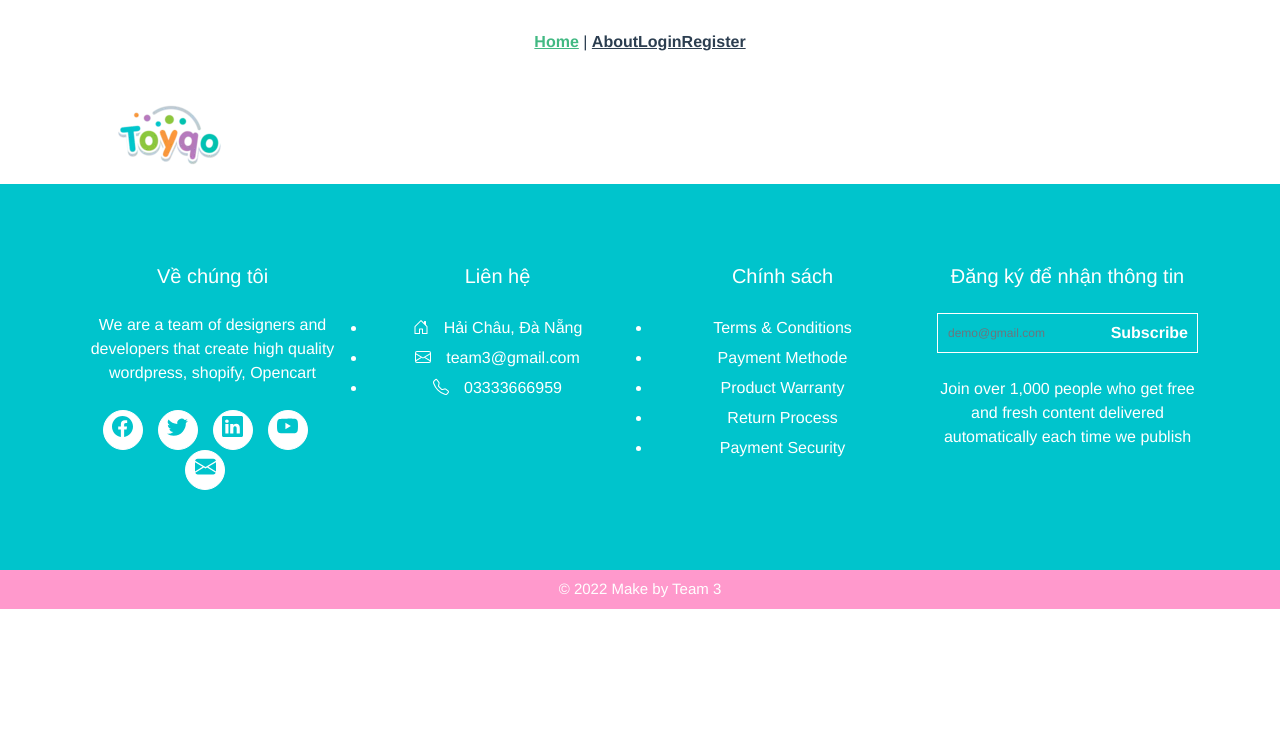
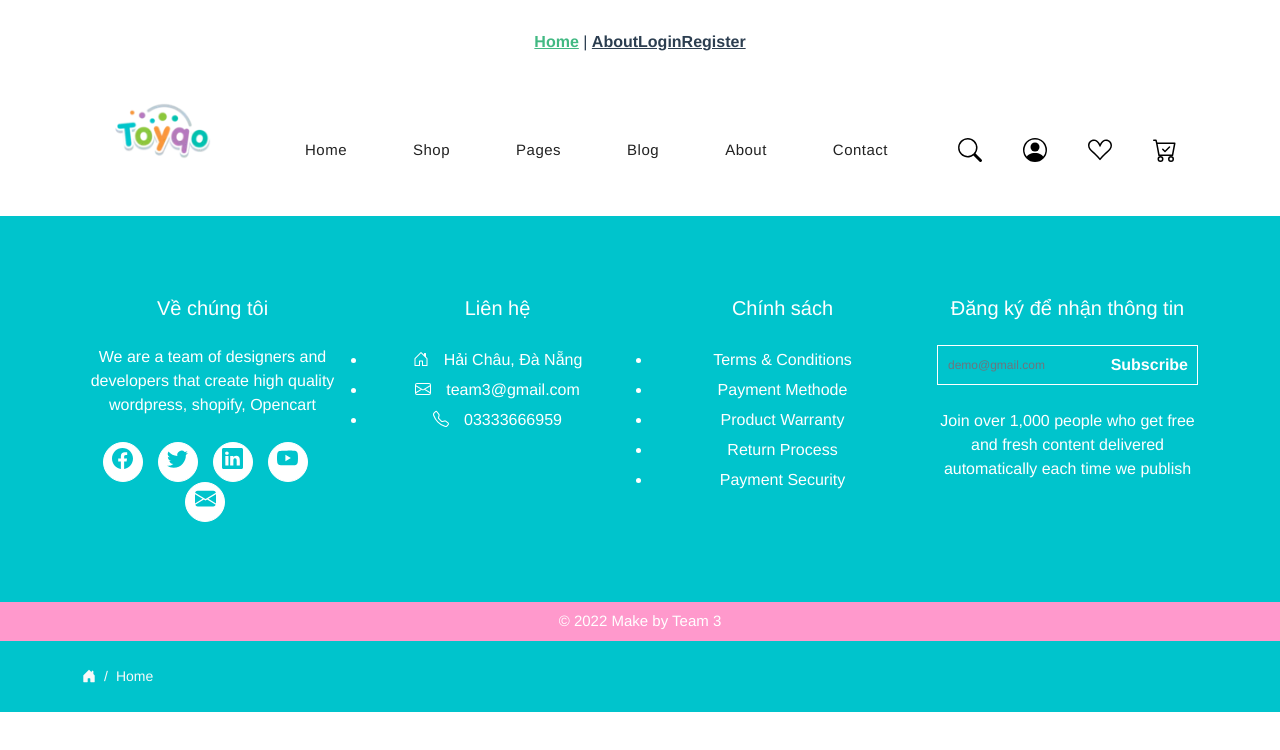
Before and after one commit to tukoi2001/toy-stores, a Vue app in the folder toy-stores/: page / in a window 1280 px wide. Shown: the top 750 px of the page. Built offline with nearby package versions, Linux system fonts and the light colour scheme.

Commit message:
header&breadcrumbs

```diff
--- a/toy-stores/src/assets/css/components/common/the-header.css
+++ b/toy-stores/src/assets/css/components/common/the-header.css
@@ -0,0 +1,91 @@
+.bg-info {
+    background-color: #fff!important;
+}
+
+.nav__img {
+    width: 100%;
+}
+
+.nav__li {
+    list-style: none;
+}
+
+.nav__link {
+    text-decoration: none;
+    padding: 10px 25px;
+    color: #000;
+    font-size: 15px;
+    line-height: 100px;
+    text-decoration: none;
+    letter-spacing: 0.5px;
+    text-transform: capitalize;
+    color: #222222;
+}
+
+.nav__icon {
+    color: #000;
+    font-size: 1.5rem;
+}
+
+.user {
+    position: relative;
+}
+
+.nav__item {
+    transition: all 0.3s ease-in-out;
+    position: absolute;
+    top: 40px;
+    left: -50px;
+    padding: 10px;
+    z-index: 99;
+    background-color: #FFFFFF;
+    border: 1px solid #ccc;
+    box-shadow: 1px 2px 5px rgba(0, 0, 0, 0.5);
+}
+
+.nav__item h3 {
+    font-size: 1.3rem;
+    margin: 0;
+    line-height: 1.25;
+}
+
+.nav__item h3 strong {
+    color: #00c4cc;
+}
+
+.nav__item ul {
+    padding: 0;
+    margin: 0;
+    width: 100px;
+    text-align: left;
+}
+
+.nav__item a {
+    text-decoration: none;
+    font-size: 1rem;
+    color: #000;
+}
+
+.nav__ul {
+    margin: 0;
+}
+
+
+/* Transition */
+
+.slide-fade-enter-active {
+    transition: all .3s ease;
+}
+
+.slide-fade-leave-active {
+    transition: all .3s cubic-bezier(1.0, 0.5, 0.8, 1.0);
+}
+
+.slide-fade-enter,
+.slide-fade-leave-to
+/* .slide-fade-leave-active below version 2.1.8 */
+
+{
+    transform: translateX(10px);
+    opacity: 0;
+}
--- /dev/null
+++ b/toy-stores/src/components/common/BreadCrumbs.vue
@@ -0,0 +1,79 @@
+<template>
+<div class="breadcrumb-box">
+      <div class="container">
+    <div class="breadcrumb-contents">
+      <nav aria-label="breadcrumb">
+        <ol class="breadcrumb">
+          <li class="breadcrumb-item">
+            <router-link to="/">
+              <b-icon
+                icon="house-door-fill"
+                aria-hidden="true"
+              ></b-icon
+            ></router-link>
+          </li>
+          <li class="breadcrumb-item active">{{ title }}</li>
+        </ol>
+      </nav>
+    </div>
+  </div>
+</div>
+</template>
+
+<script>
+export default {
+  name: "BreadCrumbs",
+  props: {
+    title: {
+      type: String,
+      default: "",
+    },
+  },
+};
+</script>
+
+<style scoped>
+ .breadcrumb-box{
+     padding: 5px 0;
+    background-color: #00c4cc;
+ }
+.breadcrumb-content ul li::before {
+    position: absolute;
+    width: 13px;
+    height: 1px;
+    background-color: #ffffff;
+    content: "";
+    right: -18px;
+    top: 13px;
+    z-index: 1;
+    -webkit-transform: rotate(106deg);
+    -ms-transform: rotate(106deg);
+    transform: rotate(106deg);
+}
+.breadcrumb {
+    background: transparent;
+    -webkit-box-pack: start;
+    -ms-flex-pack: start;
+    justify-content: start;
+    padding: 20px 0;
+    margin-bottom: 0;
+}
+.breadcrumb-contents .breadcrumb .breadcrumb-item {
+    font-size: 14px;
+    color: #f9f9f9;
+}
+.breadcrumb-item a {
+    text-decoration: none;
+    color: #f9f9f9;
+    transition: all 0.3s ease-in-out;
+}
+.breadcrumb-item a:hover {
+    color: #ff99cc;
+}
+.breadcrumb-item + .breadcrumb-item::before {
+    float: left;
+    padding-right: 0.5rem;
+    color: #f9f9f9
+}
+
+</style>
--- a/toy-stores/src/components/common/TheHeader.vue
+++ b/toy-stores/src/components/common/TheHeader.vue
@@ -1,16 +1,103 @@
 <template>
-  <div>
-      <div class="container">
-          <div class="row align-items-center position-relative">
-              <div class="col-md-6 col-lg-3 col-xl-2 col-6">
-                  <div class="header-logo">
-                      <a href="">
-                          <img src="@/assets/images/logo/logo.png" alt="">
-                      </a>
-                  </div>
+  <div class="header">
+    <div class="container">
+      <div class="row">
+        <div class="col-md-2">
+          <router-link to="/">
+            <img class="nav__img" src="@/assets/images/logo/logo.png" alt="" />
+          </router-link>
+        </div>
+        <div class="col-md-7 d-flex align-items-center">
+          <div>
+            <b-navbar toggleable="lg" type="dark" variant="info">
+              <b-navbar-toggle target="nav-collapse"></b-navbar-toggle>
+
+              <b-collapse id="nav-collapse" is-nav>
+                <b-navbar-nav>
+                  <b-nav-item
+                    ><router-link to="/" class="nav__link"
+                      >Home</router-link
+                    ></b-nav-item
+                  >
+                  <b-nav-item
+                    ><router-link to="/product" class="nav__link"
+                      >Shop</router-link
+                    ></b-nav-item
+                  >
+                  <b-nav-item
+                    ><router-link to="" class="nav__link"
+                      >Pages</router-link
+                    ></b-nav-item
+                  >
+                  <b-nav-item
+                    ><router-link to="/blog" class="nav__link"
+                      >Blog</router-link
+                    ></b-nav-item
+                  >
+                  <b-nav-item
+                    ><router-link to="/about" class="nav__link"
+                      >About</router-link
+                    ></b-nav-item
+                  >
+                  <b-nav-item
+                    ><router-link to="/contact" class="nav__link"
+                      >Contact</router-link
+                    ></b-nav-item
+                  >
+                </b-navbar-nav>
+              </b-collapse>
+            </b-navbar>
+          </div>
+        </div>
+
+        <div class="col-md-3 d-flex align-items-center justify-content-around">
+          <a href="" class="nav__icon">
+            <b-icon class="" icon="search"></b-icon>
+          </a>
+          <a href="" class="nav__icon user">
+            <b-icon class="" icon="person-circle"></b-icon>
+            <transition name="slide-fade">
+              <div class="nav__item" v-if="show">
+                <ul>
+                  <template v-if="userInfo && userInfo !== null">
+                    <li>
+                      <h3>
+                        Xin chào
+                        <strong>{{
+                          userInfo.firstname + " " + userInfo.lastname
+                        }}</strong>
+                      </h3>
+                    </li>
+                    <li>
+                      <router-link to="/me">Tài Khoản</router-link>
+                    </li>
+                    <li>
+                      <a href="">Đăng xuất</a>
+                    </li>
+                  </template>
+
+                  <template v-else>
+                    <li>
+                      <router-link to="/login">Đăng Nhập</router-link>
+                    </li>
+                    <li>
+                      <router-link to="/register">Đăng Ký</router-link>
+                    </li>
+                  </template>
+
+                </ul>
               </div>
-          </div>
+            </transition>
+          </a>
+          <a href="" class="nav__icon">
+            <b-icon class="" icon="suit-heart"></b-icon>
+          </a>
+          <a href="" class="nav__icon">
+            <b-icon class="" icon="cart-check"></b-icon>
+          </a>
+        </div>
       </div>
+    </div>
   </div>
 </template>
 
--- /dev/null
+++ b/toy-stores/src/components/layout/UserLayout.vue
@@ -0,0 +1,22 @@
+<template>
+  <div>
+<!-- Header  chua cat-->
+<slot> </slot>
+<the-footer />
+<the-last-footer />
+
+  </div>
+</template>
+
+<script>
+import TheFooter from '../common/TheFooter.vue'
+import TheLastFooter from '../common/TheLastFooter.vue'
+export default {
+  components: { TheFooter, TheLastFooter },
+name: 'UserLayout'
+}
+</script>
+
+<style>
+
+</style>
--- a/toy-stores/src/router/index.js
+++ b/toy-stores/src/router/index.js
@@ -4,8 +4,7 @@ import Home from '../views/Home.vue'
 
 Vue.use(VueRouter)
 
-const routes = [
-  {
+const routes = [{
         path: '/',
         name: 'Home',
         component: Home
@@ -13,7 +12,8 @@ const routes = [
     {
         path: '/about',
         name: 'About',
-    component: () => import(/* webpackChunkName: "about" */ '../views/About.vue')
+        component: () =>
+            import ( /* webpackChunkName: "about" */ '../views/About.vue')
     },
     // {
     //   path: '/register',
@@ -23,8 +23,19 @@ const routes = [
     {
         path: '/login',
         name: 'Login',
-    component: () => import(/* webpackChunkName: "login" */ '../views/auth/Login.vue')
+        component: () =>
+            import ( /* webpackChunkName: "login" */ '../views/auth/Login.vue')
+    },
+    {
+        path: '/me',
+        name: 'Me',
+        component: () =>
+            import ( /* webpackChunkName: "about" */ '../views/user/Me.vue'),
+        meta: {
+            requireAuth: true
+
         }
+    },
 ]
 
 const router = new VueRouter({
--- a/toy-stores/src/views/Home.vue
+++ b/toy-stores/src/views/Home.vue
@@ -3,10 +3,12 @@
     <the-header />
     <the-footer />
     <the-last-footer />
+    <bread-crumbs  :title="'Home'"/>
   </div>
 </template>
 
 <script>
+import BreadCrumbs from '../components/common/BreadCrumbs.vue';
 import TheFooter from "../components/common/TheFooter.vue";
 import TheHeader from "../components/common/TheHeader.vue";
 import TheLastFooter from '../components/common/TheLastFooter.vue';
@@ -17,6 +19,7 @@ export default {
     TheHeader,
     TheFooter,
     TheLastFooter,
+    BreadCrumbs,
   },
 };
 </script>
--- /dev/null
+++ b/toy-stores/src/views/user/Me.vue
@@ -0,0 +1,19 @@
+<template>
+  <div>
+<user-layout>
+
+</user-layout>
+  </div>
+</template>
+
+<script>
+import UserLayout from '../../components/layout/UserLayout.vue'
+export default {
+  components: { UserLayout },
+name: 'Me'
+}
+</script>
+
+<style>
+
+</style>
```
Lines whose indentation alone changed are shown as unchanged.
